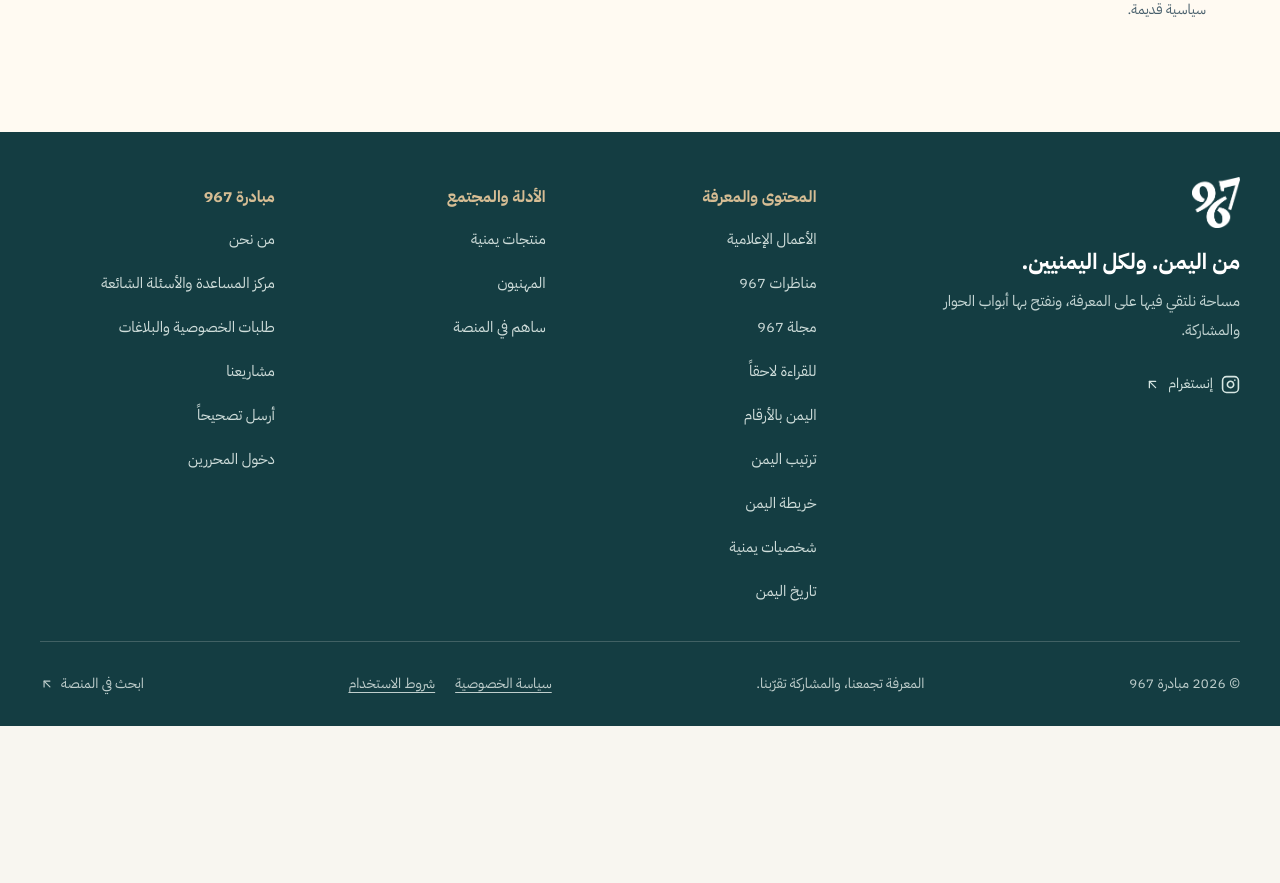
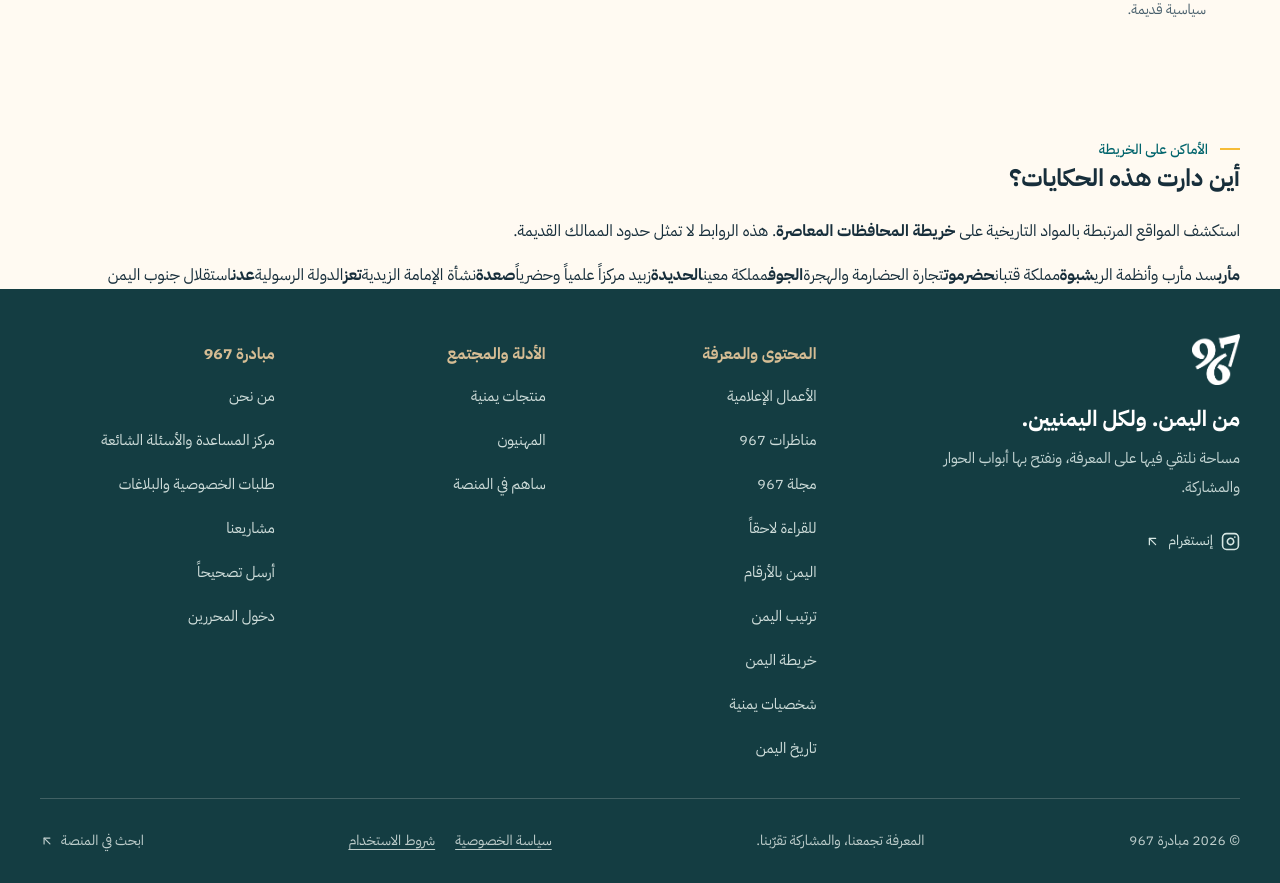
Before and after one commit to AihamAnter/967-initiative, a Next.js app: page /yemen-history in a window 1280 px wide. Shown: the part 3020-3903 px from the top of the page. Before the commit the page ends 3746 px from the top, so only its background shows below. Built offline with nearby package versions, Linux system fonts and the light colour scheme; no server answers.

Commit message:
Add linked historical place explorer using current governorate map with explicit period caveat

```diff
--- a/app/yemen-history/page.jsx
+++ b/app/yemen-history/page.jsx
@@ -5,6 +5,7 @@ import {getSiteSettings} from '@/lib/data';
 import {sectionIsVisible} from '@/lib/pageVisibility';
 import {serverDb} from '@/lib/supabase-server';
 import {readHistoryCatalog} from '@/lib/historyRepository';
+import {yemenGovernorates} from '@/lib/yemeniFigures';
 import {pageMetadata} from '@/lib/seo';
 import HistoryExplorer from '@/components/history/HistoryExplorer';
 import styles from './HistoryPage.module.css';
@@ -22,6 +23,7 @@ export default async function YemenHistoryPage({searchParams}){
  let catalog;
  try{catalog=await readHistoryCatalog(serverDb());}
  catch{return <main className="container" style={{padding:'80px 0'}}><h1>تعذر تحميل تاريخ اليمن</h1><p role="alert">حاول تحديث الصفحة لاحقاً؛ لا نعرض نسخة قديمة إذا تعذر التحقق من آخر التعديلات.</p></main>;}
+ const locations=[...new Map(catalog.entries.filter(x=>x.isPublished!==false&&x.governorate).map(x=>[x.governorate,x])).values()].map(x=>({...x,governorateName:yemenGovernorates.find(g=>g.id===x.governorate)?.name})).filter(x=>x.governorateName);
  return <main>
   <section className={styles.hero}>
    <div className="container">
@@ -33,5 +35,6 @@ export default async function YemenHistoryPage({searchParams}){
    <div className={styles.heroDeco} aria-hidden="true"><ScrollText size={180} strokeWidth={0.5}/></div>
   </section>
   <div id="eras"><HistoryExplorer entries={catalog.entries} initialEra={typeof params.era==='string'?params.era:''} initialType={typeof params.type==='string'?params.type:''}/></div>
+  <section className={styles.locations} aria-labelledby="history-location-title"><div className="container"><span className="eyebrow">الأماكن على الخريطة</span><h2 id="history-location-title">أين دارت هذه الحكايات؟</h2><p>استكشف المواقع المرتبطة بالمواد التاريخية على <strong>خريطة المحافظات المعاصرة</strong>. هذه الروابط لا تمثل حدود الممالك القديمة.</p><div className={styles.locationGrid}>{locations.map(x=><Link key={x.governorate} href={'/yemen-map?region='+x.governorate+'#map'}><strong>{x.governorateName}</strong><span>{x.title}</span></Link>)}</div></div></section>
  </main>;
 }
```
